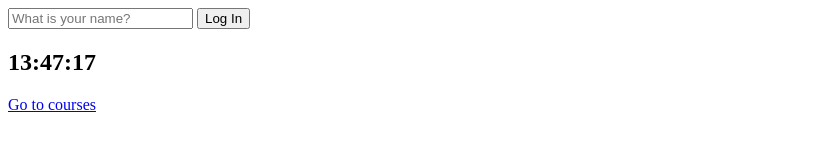
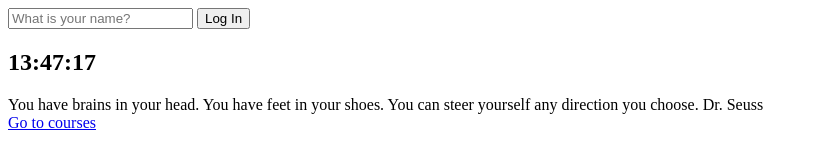
Before and after one commit to YongsHub/GoogleClone, a plain HTML site: page momentum/index.html in a window 1280 px wide. Shown: the whole page, without its empty margins (0-818 px from the left). Drawn offline with Linux system fonts and the light colour scheme.

Commit message:
random quote 적용하기

```diff
--- /dev/null
+++ b/momentum/JS/quotes.js
@@ -0,0 +1,60 @@
+const quotes = [
+    {
+        quote: "The way to get started is to quit talking and begin doing.",
+        author: "Walt Disney",
+    },
+
+    {
+        quote: "If you set your goals ridiculously high and it's a failure, you will fail above everyone else's success.",
+        author: "James Cameron",
+    },
+
+    {
+        quote: "Life is what happens when you're busy making other plans.",
+        author: "John Lennon",
+    },
+
+    {
+        quote: "Always remember that you are absolutely unique. Just like everyone else.",
+        author: "Margaret Mead",
+    },
+
+    {
+        quote: "Tell me and I forget. Teach me and I remember. Involve me and I learn.",
+        author: "Benjamin Franklin",
+    },
+
+    {
+        quote: "The best and most beautiful things in the world cannot be seen or even touched — they must be felt with the heart.",
+        author: "Helen Keller",
+    },
+
+    {
+        quote: "It is during our darkest moments that we must focus to see the light.",
+        author: "Aristotle",
+    },
+
+    {
+        quote: "You will face many defeats in life, but never let yourself be defeated.",
+        author: "Maya Angelou",
+    },
+
+    {
+        quote: "Never let the fear of striking out keep you from playing the game.",
+        author: "Babe Ruth",
+    },
+
+    {
+        quote: "You have brains in your head. You have feet in your shoes. You can steer yourself any direction you choose.",
+        author: "Dr. Seuss",
+    }
+];
+
+const quote = document.querySelector("#quote span:first-child");
+const author = document.querySelector("#quote span:last-child");
+
+
+const todaysQuote = quotes[Math.floor(Math.random() * quotes.length)];
+
+quote.innerText = todaysQuote.quote;
+author.innerText = todaysQuote.author;
--- a/momentum/index.html
+++ b/momentum/index.html
@@ -19,8 +19,13 @@
     </form>
     <h2 id="clock">00:00:00</h2>
     <h1 id="greeting" class="hidden"></h1>
+    <div id="quote">
+        <span></span>
+        <span></span>
+    </div>
     <a href="https://nomadcoders.co">Go to courses</a>
     <script src="JS/app.js"></script>
     <script src="JS/clock.js"></script>
+    <script src="JS/quotes.js"></script>
 </body>
 </html>
```
